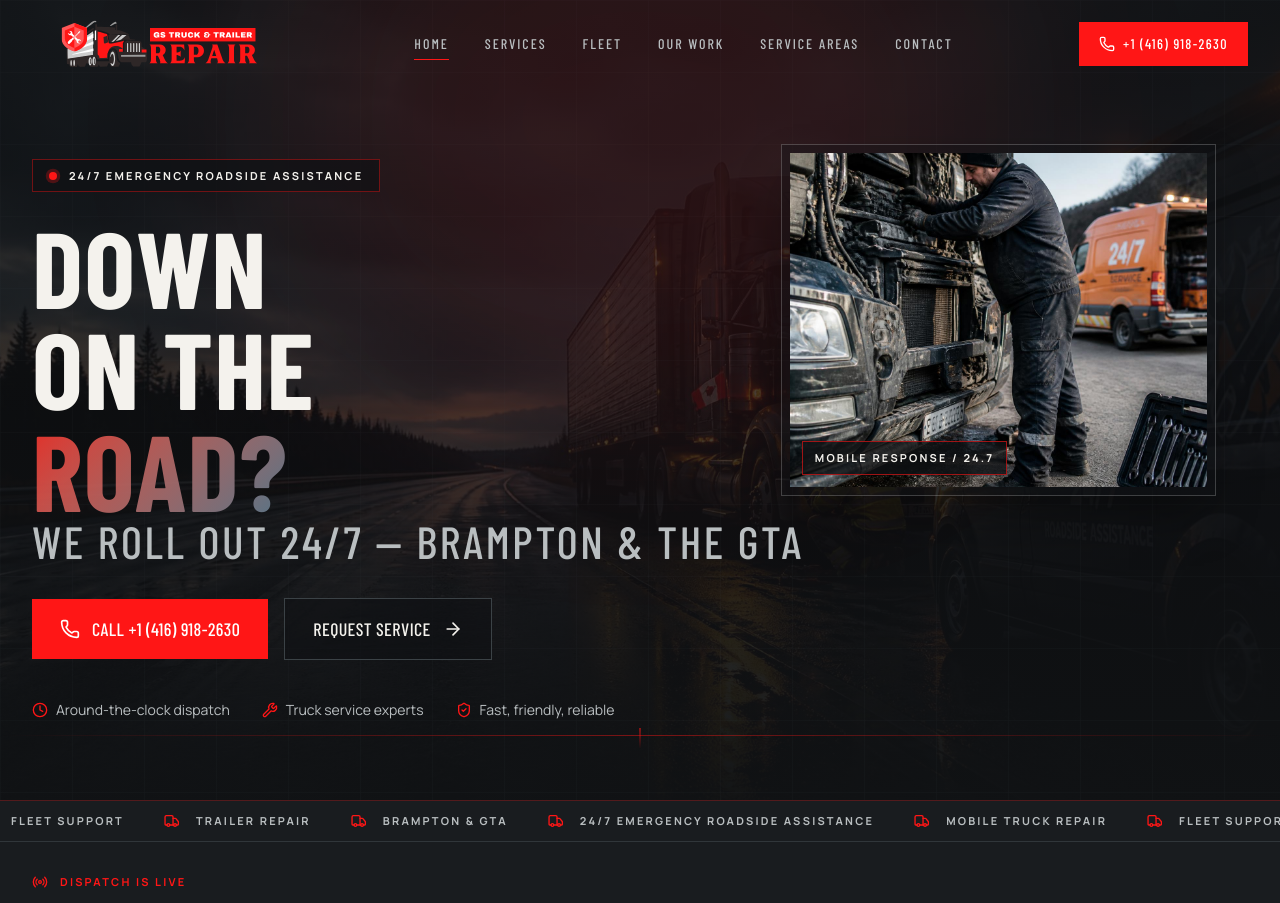
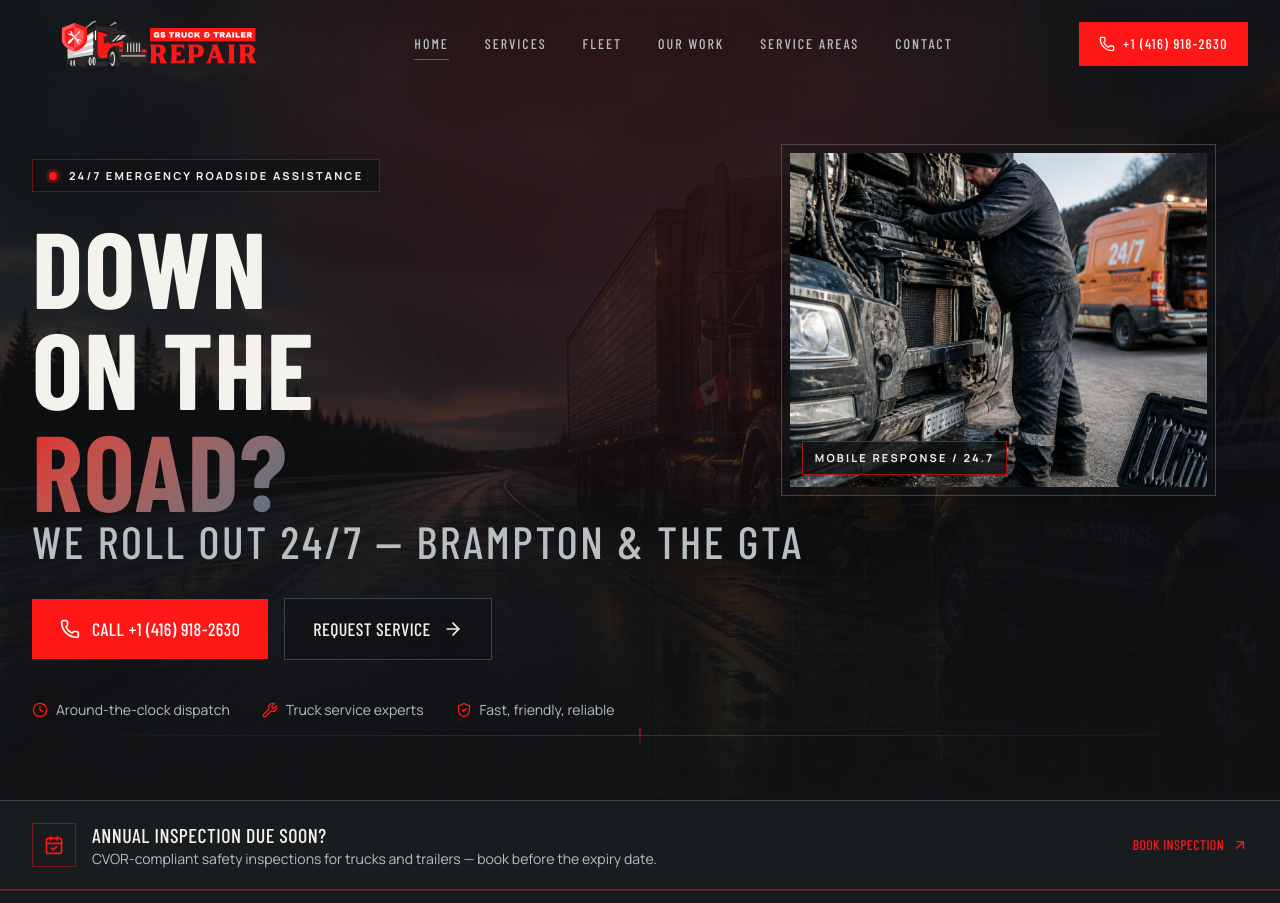
Before and after one commit to aroradakshesh15-blip/GS-Trucks, a React (Vite) app: page / in a window 1280 px wide. Shown: the top 903 px of the page. Built offline with nearby package versions, Linux system fonts and the light colour scheme; a web font is replaced by a local one.

Commit message:
Add annual inspection strip to home page
Small banner right after the hero linking to /annual-inspection, so
the new page is discoverable from the homepage instead of only the
footer and Resources card.

Co-Authored-By: Claude Sonnet 5 <noreply@anthropic.com>

```diff
--- /dev/null
+++ b/src/components/annual-inspection-strip.tsx
@@ -0,0 +1,36 @@
+"use client";
+
+import { Link } from "@tanstack/react-router";
+import { ArrowUpRight, CalendarCheck } from "lucide-react";
+
+import { Reveal } from "@/components/motion";
+
+export function AnnualInspectionStrip() {
+  return (
+    <section className="border-y border-border bg-surface">
+      <Reveal>
+        <Link
+          to="/annual-inspection"
+          className="group mx-auto flex w-full max-w-7xl flex-wrap items-center gap-4 px-5 py-5 sm:px-8"
+        >
+          <span className="flex h-11 w-11 shrink-0 items-center justify-center border border-primary/40 text-primary">
+            <CalendarCheck className="h-5 w-5" />
+          </span>
+          <span className="flex-1">
+            <span className="block font-display text-lg tracking-wide sm:text-xl">
+              Annual inspection due soon?
+            </span>
+            <span className="block text-sm text-muted-foreground">
+              CVOR-compliant safety inspections for trucks and trailers — book before the expiry
+              date.
+            </span>
+          </span>
+          <span className="flex items-center gap-2 font-display text-sm tracking-wide text-primary transition-transform group-hover:translate-x-1">
+            Book inspection
+            <ArrowUpRight className="h-4 w-4" />
+          </span>
+        </Link>
+      </Reveal>
+    </section>
+  );
+}
--- a/src/routes/index.tsx
+++ b/src/routes/index.tsx
@@ -1,5 +1,6 @@
 import { createFileRoute } from "@tanstack/react-router";
 
+import { AnnualInspectionStrip } from "@/components/annual-inspection-strip";
 import { EmergencyCta } from "@/components/emergency-cta";
 import { EmergencyStrip } from "@/components/emergency-strip";
 import { FleetSection } from "@/components/fleet-section";
@@ -63,6 +64,7 @@ function Home() {
           GS Truck &amp; Trailer Repair — 24/7 heavy duty truck and trailer repair in Brampton
         </h1>
         <Hero />
+        <AnnualInspectionStrip />
         <EmergencyStrip />
         <ServicesRail />
         <WhyUs />
```
